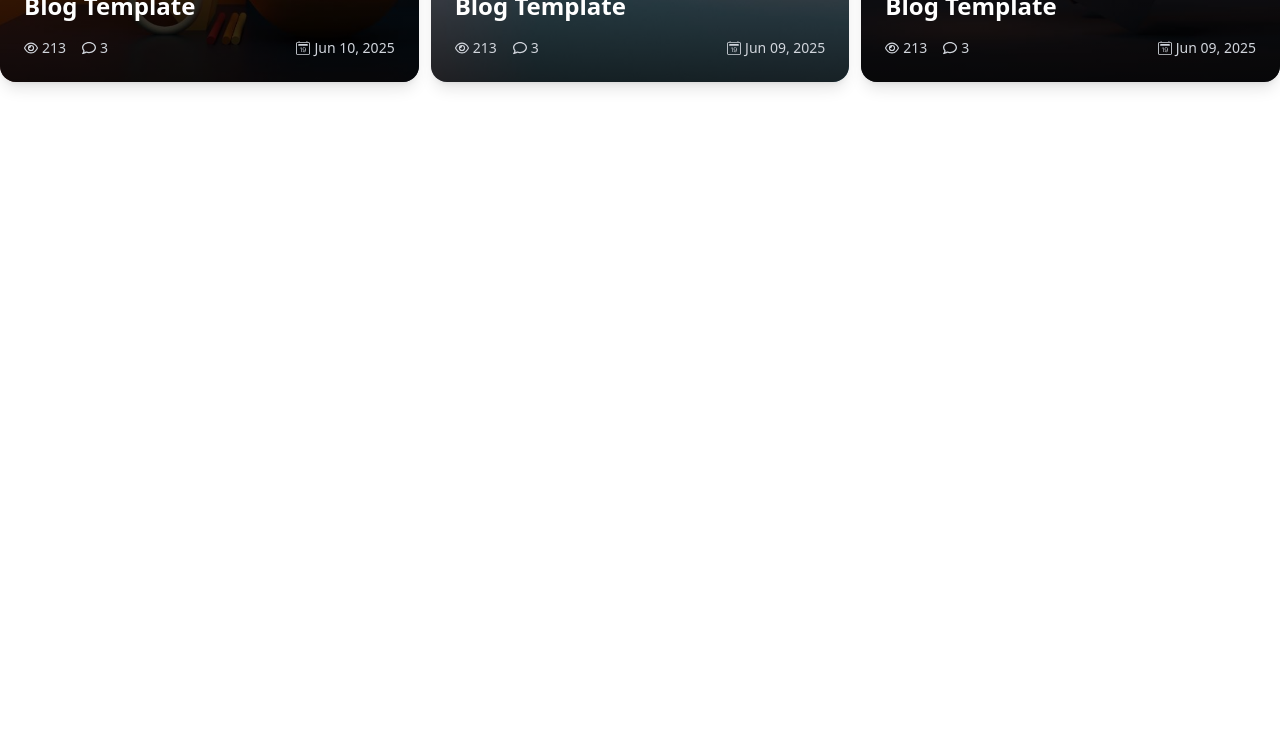
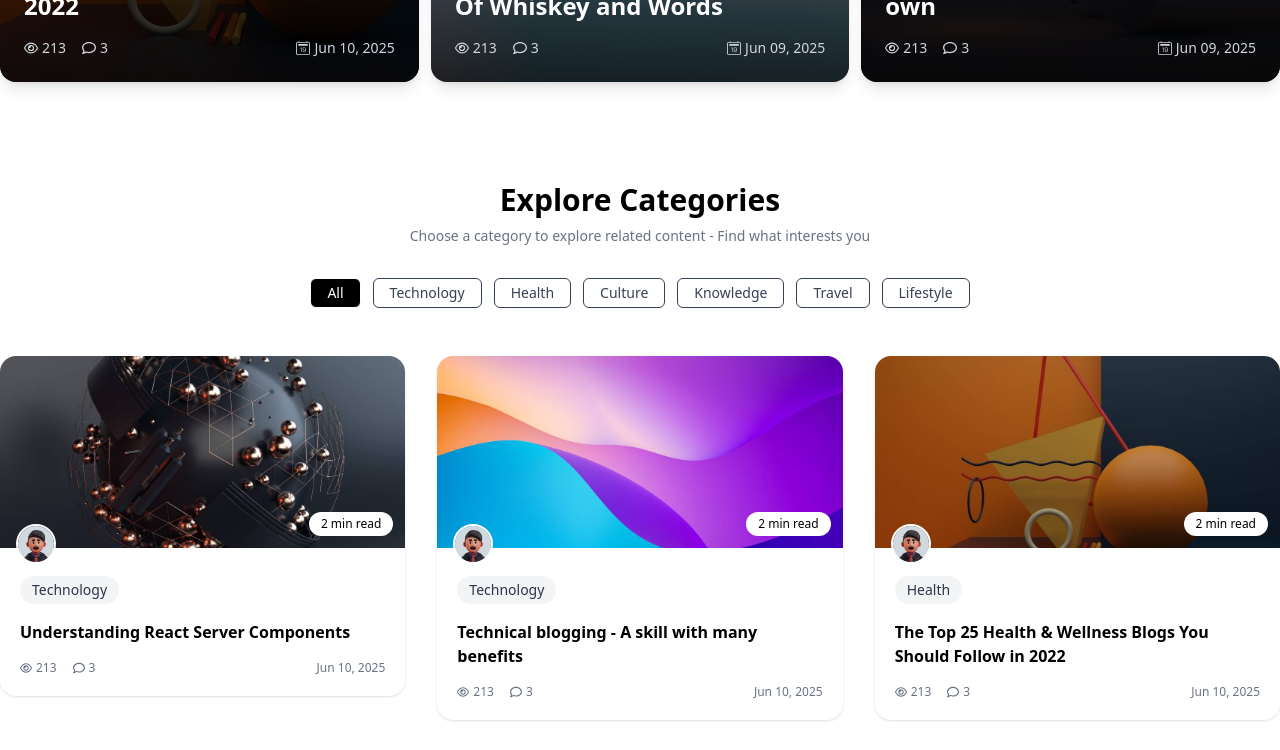
Before and after one commit to Ahmed-Hossam1/blog-app-, a Next.js app: page / in a window 1280 px wide. Shown: the part 960-1710 px from the top of the page. Before the commit the page ends 1122 px from the top, so only its background shows below. Built offline with nearby package versions, Linux system fonts and the light colour scheme.

Commit message:
add explore section and it's card

```diff
--- a/src/app/page.tsx
+++ b/src/app/page.tsx
@@ -1,3 +1,4 @@
+import ExploreCategories from "@/components/sections/ExploreCategories";
 import FeaturedArticles from "@/components/sections/FeaturedArticles";
 import SectionWrapper from "@/components/SectionWrapper";
 
@@ -6,6 +7,7 @@ export default async function Home() {
     <div>
       <SectionWrapper>
         <FeaturedArticles />
+        <ExploreCategories />
       </SectionWrapper>{" "}
     </div>
   );
--- /dev/null
+++ b/src/components/cards/ExploreCard.tsx
@@ -0,0 +1,73 @@
+import Image from "next/image";
+import { FaRegComment, FaRegEye } from "react-icons/fa6";
+
+interface IProps {
+  title: string;
+  src: string;
+  alt: string;
+  //   avatarSrc: string;
+  //   avatarAlt: string;
+  category: string;
+  readTime: string;
+  views: number;
+  comments: number;
+  date: string;
+  className?: string;
+}
+
+const ExploreCard = ({
+  title,
+  src,
+  alt,
+  //   avatarSrc,
+  //   avatarAlt,
+  category,
+  readTime,
+  views,
+  comments,
+  date,
+}: IProps) => {
+  return (
+    <div className="overflow-hidden rounded-2xl  bg-white shadow-sm transition hover:shadow-md hover:scale-105 hover:transition duration-500">
+      {/* Image */}
+      <div className="relative h-48">
+        <Image src={`/${src}`} alt={alt} fill className="object-cover" />
+        <span className="absolute bottom-3 right-3 rounded-full bg-white px-3 py-1 text-xs font-medium">
+          {readTime}
+        </span>
+        <div className="absolute left-4 -bottom-4">
+          <Image
+            src={`/avatar1.jpg`}
+            alt={"test"}
+            width={40}
+            height={40}
+            className="rounded-full border-2 border-white"
+          />
+        </div>
+      </div>
+
+      {/* Content */}
+      <div className="p-5 text-left">
+        <span className="my-2 inline-block rounded-full bg-gray-100 px-3 py-1 text-sm text-navyGray">
+          {category}
+        </span>
+
+        <h3 className="mt-2 line-clamp-2 text-base font-semibold">{title}</h3>
+
+        <div className="mt-4 flex items-center justify-between text-xs text-gray-500">
+          <div className="flex items-center gap-4">
+            <span className="flex items-center gap-1">
+              <FaRegEye /> {views}
+            </span>
+            <span className="flex items-center gap-1">
+              <FaRegComment /> {comments}
+            </span>
+          </div>
+          <span>{date}</span>
+        </div>
+      </div>
+    </div>
+  );
+};
+
+export default ExploreCard;
--- a/src/components/cards/FeaturedCard.tsx
+++ b/src/components/cards/FeaturedCard.tsx
@@ -3,7 +3,7 @@ import { BsCalendar2Date } from "react-icons/bs";
 import { FaRegComment, FaRegEye } from "react-icons/fa6";
 
 interface IProps {
-  pageTitle: string;
+  title: string;
   src: string;
   alt: string;
   avatarSrc: string;
@@ -15,7 +15,7 @@ interface IProps {
   className?: string;
 }
 const FeaturedCard = ({
-  pageTitle,
+  title,
   src,
   alt,
   avatarSrc,
@@ -60,7 +60,7 @@ const FeaturedCard = ({
         {/* Content */}
         <div className="absolute w-full bottom-0 left-0 p-6 text-white">
           <h2 className="mb-4 max-w-xl text-2xl font-semibold leading-snug">
-            {pageTitle}
+            {title}
           </h2>
 
           <div className="flex items-center justify-between  text-sm text-gray-300">
--- a/src/components/sections/ExploreCategories.tsx
+++ b/src/components/sections/ExploreCategories.tsx
@@ -1,8 +1,67 @@
+import { blogsData, tabsData } from "@/data";
+import Button from "../Button";
+import ExploreCard from "../cards/ExploreCard";
+import SectionWrapper from "../SectionWrapper";
+import Link from "next/link";
 
 const ExploreCategories = () => {
+  const renderTabs = tabsData.map((tab, idx) => (
+    <Button
+      key={tab.id}
+      className={`border px-4 py-1 text-sm  transition duration-400 ${
+        idx === 0
+          ? "bg-black text-white"
+          : "bg-white text-gray-700 hover:bg-baseInk hover:text-white "
+      }`}
+    >
+      {tab.name}
+    </Button>
+  ));
+
+  const renderCards = blogsData.map((blog) => (
+    <Link href={`/blog/${blog.id}`} key={blog.id}>
+      <ExploreCard
+        title={blog.title}
+        src={blog.coverImage}
+        alt={blog.title}
+        readTime={blog.meta.readTime}
+        views={blog.meta.views}
+        comments={blog.meta.commentsCount}
+        category={blog.category}
+        date={blog.meta.publishDate}
+      />
+    </Link>
+  ));
   return (
-    <div>ExploreCategories</div>
-  )
-}
+    <SectionWrapper>
+      <div className="container mx-auto">
+        {/* Title */}
+        <h2 className="text-3xl font-semibold text-center">
+          Explore Categories
+        </h2>
+        <p className="mt-2 text-sm text-gray-500 text-center">
+          Choose a category to explore related content - Find what interests you
+        </p>
 
-export default ExploreCategories
+        {/* Tabs (UI only) */}
+        <div className="mt-8 flex flex-wrap justify-center gap-3">
+          {renderTabs}
+        </div>
+
+        {/* Cards Grid */}
+        <div className="mt-12 grid gap-8 sm:grid-cols-2 lg:grid-cols-3">
+          {renderCards}
+        </div>
+
+        {/* Button */}
+        <div className="mt-12">
+          <button className="rounded-lg border px-6 py-2 text-sm font-medium hover:bg-gray-100">
+            View All Blogs
+          </button>
+        </div>
+      </div>
+    </SectionWrapper>
+  );
+};
+
+export default ExploreCategories;
--- a/src/components/sections/FeaturedArticles.tsx
+++ b/src/components/sections/FeaturedArticles.tsx
@@ -7,7 +7,7 @@ const FeaturedArticles = () => {
     <FeaturedCard
       className={index === 0 ? "md:col-span-2" : ""}
       key={blog.id}
-      pageTitle={blog.pageTitle}
+      title={blog.title}
       src={blog.coverImage}
       alt={blog.title}
       avatarSrc={blog.author.avatar}
--- a/src/data/index.ts
+++ b/src/data/index.ts
@@ -1,4 +1,4 @@
-import { IBlog, INavLinks } from "@/interface";
+import { IBlog, INavLinks, ITab } from "@/interface";
 
 export const navLinksData: INavLinks[] = [
   {
@@ -122,7 +122,7 @@ export const blogsData: IBlog[] = [
       views: 213,
       commentsCount: 3,
     },
-    author: { name: "Manpreet Singh Minhas", avatar:"avatar2.jpg", },
+    author: { name: "Manpreet Singh Minhas", avatar: "avatar2.jpg" },
     coverImage: "image2.jpg",
     content: [
       {
@@ -195,7 +195,7 @@ export const blogsData: IBlog[] = [
       views: 213,
       commentsCount: 3,
     },
-    author: { name: "Sanjida windx", avatar: "avatar1.jpg", },
+    author: { name: "Sanjida windx", avatar: "avatar1.jpg" },
     coverImage: "image3.jpg",
     content: [
       {
@@ -230,7 +230,7 @@ export const blogsData: IBlog[] = [
       views: 213,
       commentsCount: 3,
     },
-    author: { name: "Manpreet Singh Minhas", avatar: "avatar2.jpg", },
+    author: { name: "Manpreet Singh Minhas", avatar: "avatar2.jpg" },
     coverImage: "image4.jpg",
     content: [
       {
@@ -265,7 +265,7 @@ export const blogsData: IBlog[] = [
       views: 213,
       commentsCount: 3,
     },
-    author: { name: "Sanjida windx", avatar: "avatar1.jpg", },
+    author: { name: "Sanjida windx", avatar: "avatar1.jpg" },
     coverImage: "image5.jpg",
     content: [
       {
@@ -285,6 +285,38 @@ export const blogsData: IBlog[] = [
         comment: "Wish I read this earlier!",
       },
     ],
+  },
+];
+
+export const tabsData: ITab[] = [
+  {
+    id: 1,
+    name: "All",
+  },
+
+  {
+    id: 2,
+    name: "Technology",
+  },
+  {
+    id: 3,
+    name: "Health",
+  },
+  {
+    id: 4,
+    name: "Culture",
+  },
+  {
+    id: 5,
+    name: "Knowledge",
+  },
+  {
+    id: 6,
+    name: "Travel",
+  },
+  {
+    id: 7,
+    name: "Lifestyle",
   },
 ];
 
--- a/src/interface/index.ts
+++ b/src/interface/index.ts
@@ -34,3 +34,8 @@ export interface IBlog {
     comment: string;
   }[];
 }
+
+export interface ITab {
+  id: number;
+  name: string;
+}
```
Also changed, not shown: public/image6.jpg (added).
